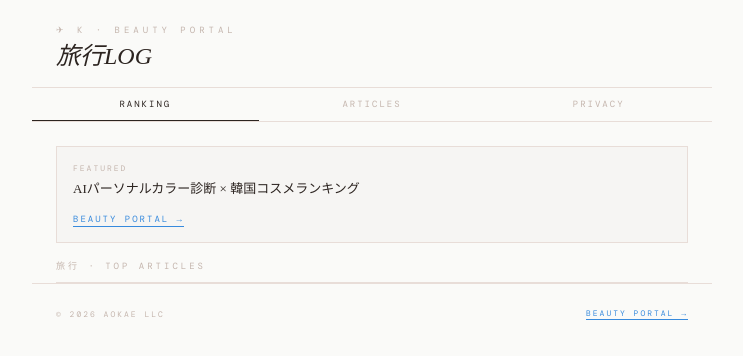
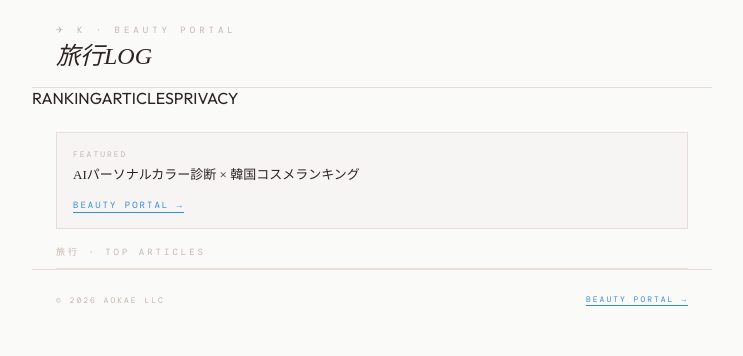
Before and after one commit to okuwabara07-gif/travel-log-jp, a Next.js app: page / in a window 1280 px wide. Shown: the top 356 px of the page, without its empty margins (268-1011 px from the left). Built offline with nearby package versions, Linux system fonts and the light colour scheme.

Commit message:
style: quiet luxury UI

```diff
--- a/app/globals.css
+++ b/app/globals.css
@@ -9,12 +9,11 @@ body{font-family:'Outfit',sans-serif;background:var(--bg);color:var(--text);-web
 a{color:inherit;text-decoration:none;}
 button{font-family:inherit;cursor:pointer;}
 input,select,textarea{font-family:inherit;}
+.serif{font-family:'Noto Serif JP',serif;}
+.mono{font-family:'DM Mono',monospace;}
 .eyebrow{font-family:'DM Mono',monospace;font-size:9px;letter-spacing:4px;color:var(--hint);text-transform:uppercase;margin-bottom:6px;}
 .site-header{padding:24px 24px 0;border-bottom:0.5px solid var(--border);}
 .site-title{font-family:'Noto Serif JP',serif;font-size:24px;font-weight:400;color:var(--text);font-style:italic;padding-bottom:16px;line-height:1.2;}
-.site-nav{display:flex;border-bottom:0.5px solid var(--border);overflow-x:auto;}
-.site-nav a{flex:1;min-width:80px;padding:10px 8px;text-align:center;font-family:'DM Mono',monospace;font-size:9px;letter-spacing:2px;color:var(--hint);border-bottom:1px solid transparent;transition:all 0.2s;white-space:nowrap;}
-.site-nav a.active,.site-nav a:hover{color:var(--text);border-bottom-color:var(--text);}
 .article-card{padding:20px 24px;border-bottom:0.5px solid var(--border);cursor:pointer;transition:background 0.15s;}
 .article-card:hover{background:rgba(44,36,32,0.02);}
 .article-num{font-family:'DM Mono',monospace;font-size:9px;letter-spacing:2px;color:var(--hint);margin-bottom:6px;}
@@ -48,10 +47,5 @@ input,select,textarea{font-family:inherit;}
 .article-body td{padding:10px 8px;border-bottom:0.5px solid var(--border);color:var(--muted);font-size:13px;}
 .article-body ul,.article-body ol{padding-left:16px;margin-bottom:12px;}
 .article-body li{font-size:14px;color:var(--muted);line-height:1.8;}
-.review-item{padding:16px 0;border-bottom:0.5px solid var(--border);}
-.review-header{display:flex;justify-content:space-between;align-items:baseline;margin-bottom:6px;}
-.review-name{font-family:'Noto Serif JP',serif;font-size:13px;font-style:italic;color:var(--text);}
-.review-stars{font-family:'DM Mono',monospace;font-size:9px;color:var(--hint);}
-.review-text{font-size:13px;color:var(--muted);line-height:1.8;}
 .site-footer{padding:24px;border-top:0.5px solid var(--border);font-family:'DM Mono',monospace;font-size:8px;letter-spacing:2px;color:var(--hint);display:flex;justify-content:space-between;align-items:center;flex-wrap:wrap;gap:8px;}
 .footer-portal{color:var(--accent);border-bottom:0.5px solid var(--accent);padding-bottom:1px;cursor:pointer;}
```
